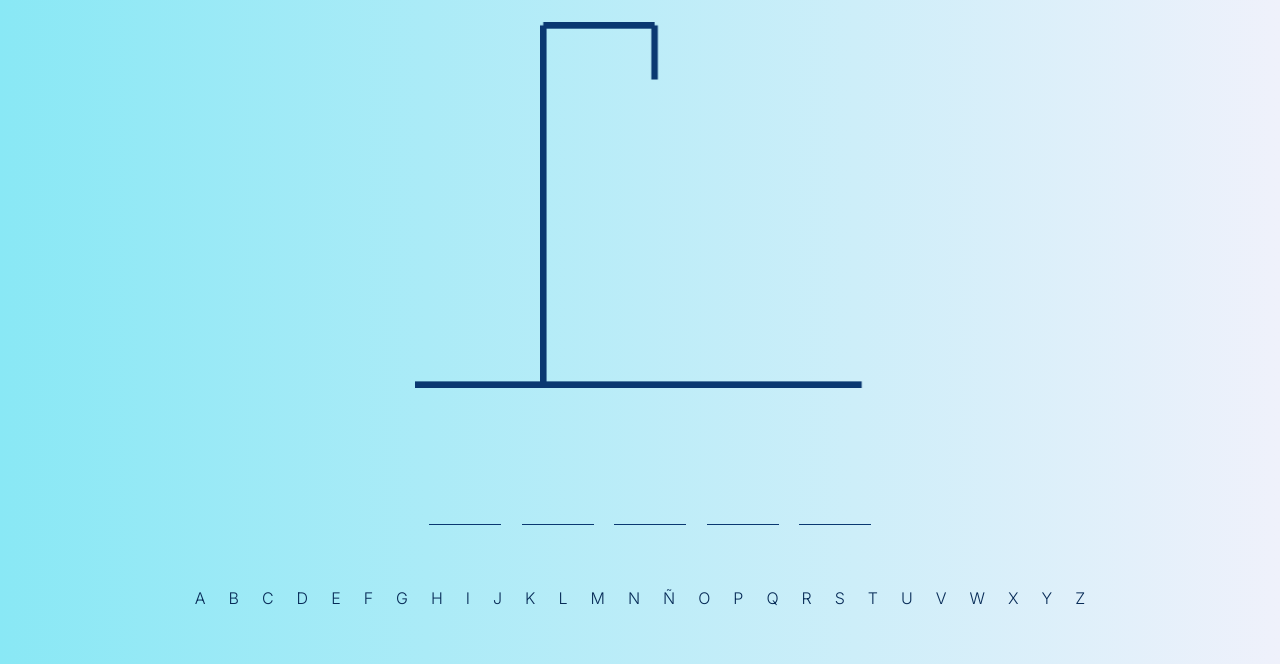
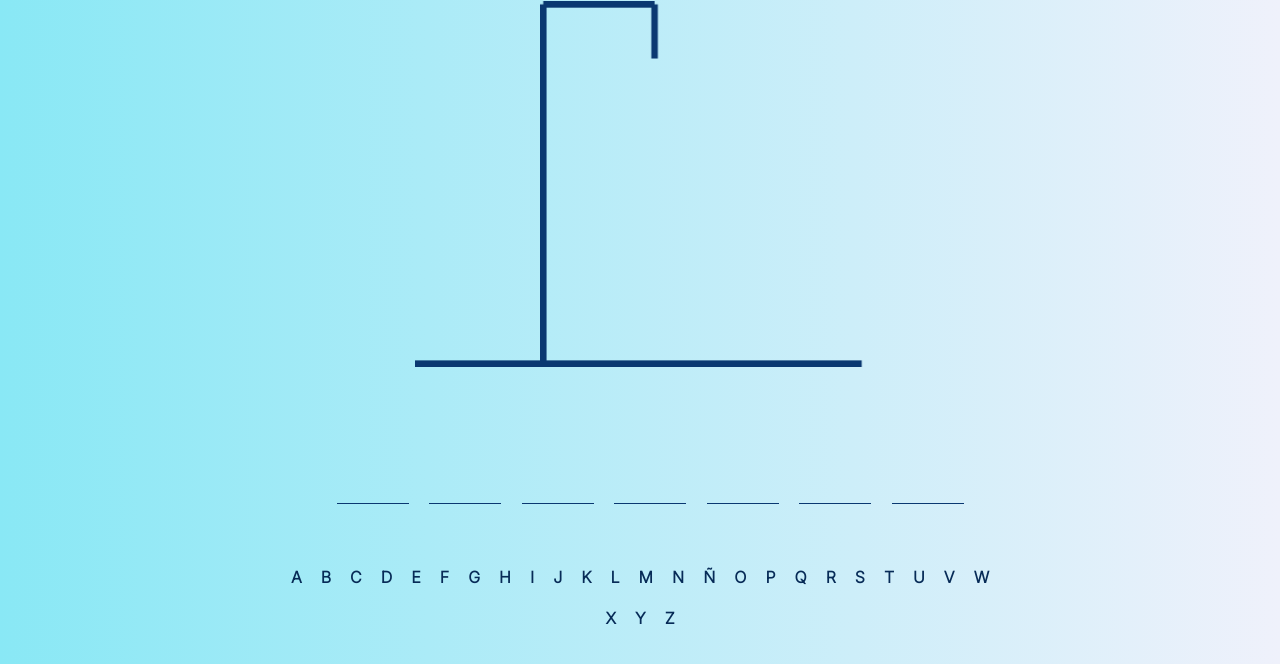
Before and after one commit to SantiZai/Juego-del-ahorcado, a plain HTML site: page index.html in a window 1280 px wide. Both pictures are taken after a click on the button "Iniciar juego". Shown: the part 66-730 px from the top of the page. Drawn offline with Linux system fonts and the light colour scheme.

Commit message:
cambio adaptacion

```diff
--- a/script.js
+++ b/script.js
@@ -1,8 +1,11 @@
 var $palabras = [
-    'ORACLE',
+    'ALURA',
     'JUEGO',
     'DESAFIO',
-    'PROGRAMO'
+    'JAVA',
+    'PYTHON',
+    'CSS',
+    'AHORCADO'
 ];
 
 var $traer = {
--- a/style.css
+++ b/style.css
@@ -239,6 +239,7 @@ header{
 }
 
 #letras{
+    width: 70%;
     display: flex;
     flex-wrap: wrap;
     gap: 5px;
@@ -248,8 +249,9 @@ header{
 
 #letras button{
     font-family: 'Inter', sans-serif;
+    font-weight: bold;
     color: #072b57;
-    padding: 7px;
+    padding: 7px 5px;
     margin: 2px;
     background:local;
     border: none;
@@ -350,6 +352,8 @@ header{
     /*? TABLERO */
 
     .ahorcado{
+        max-width: 300px;
+        padding-top: 100px;
         margin: auto;
     }
 
```
